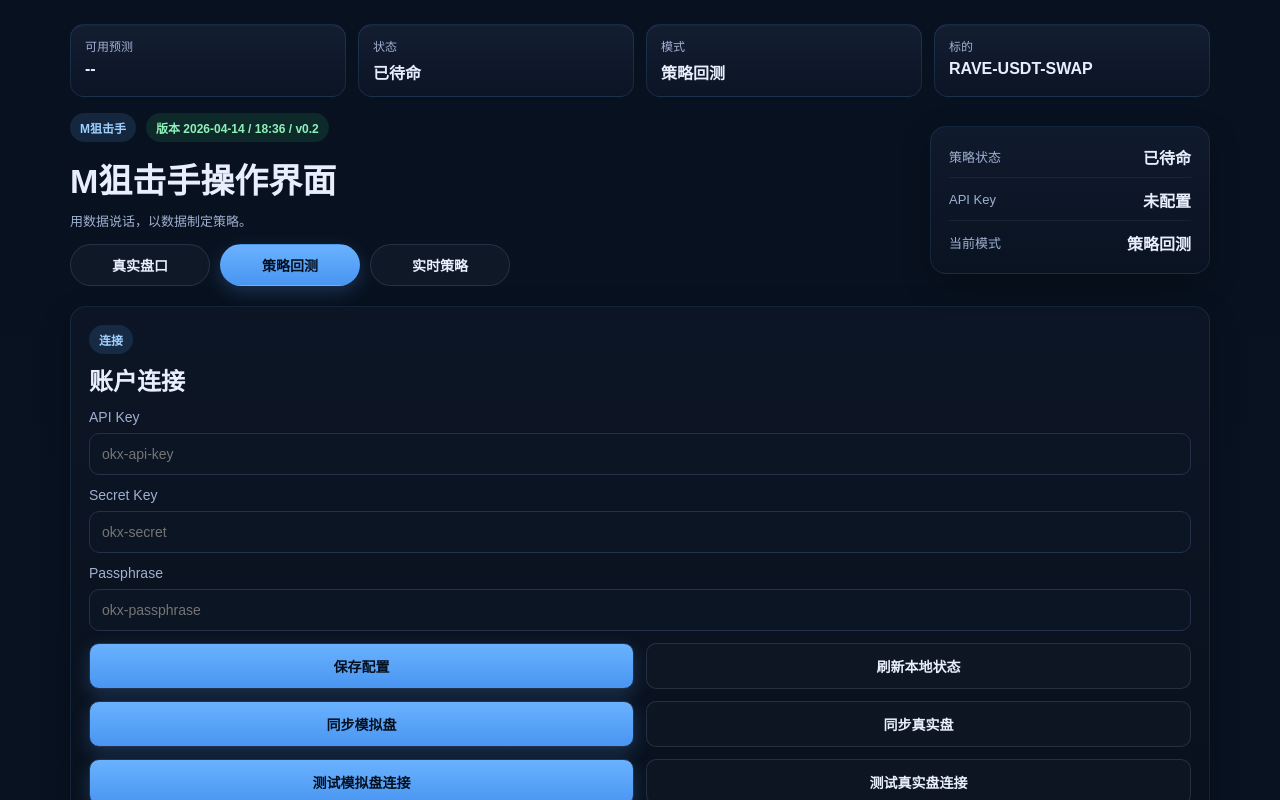
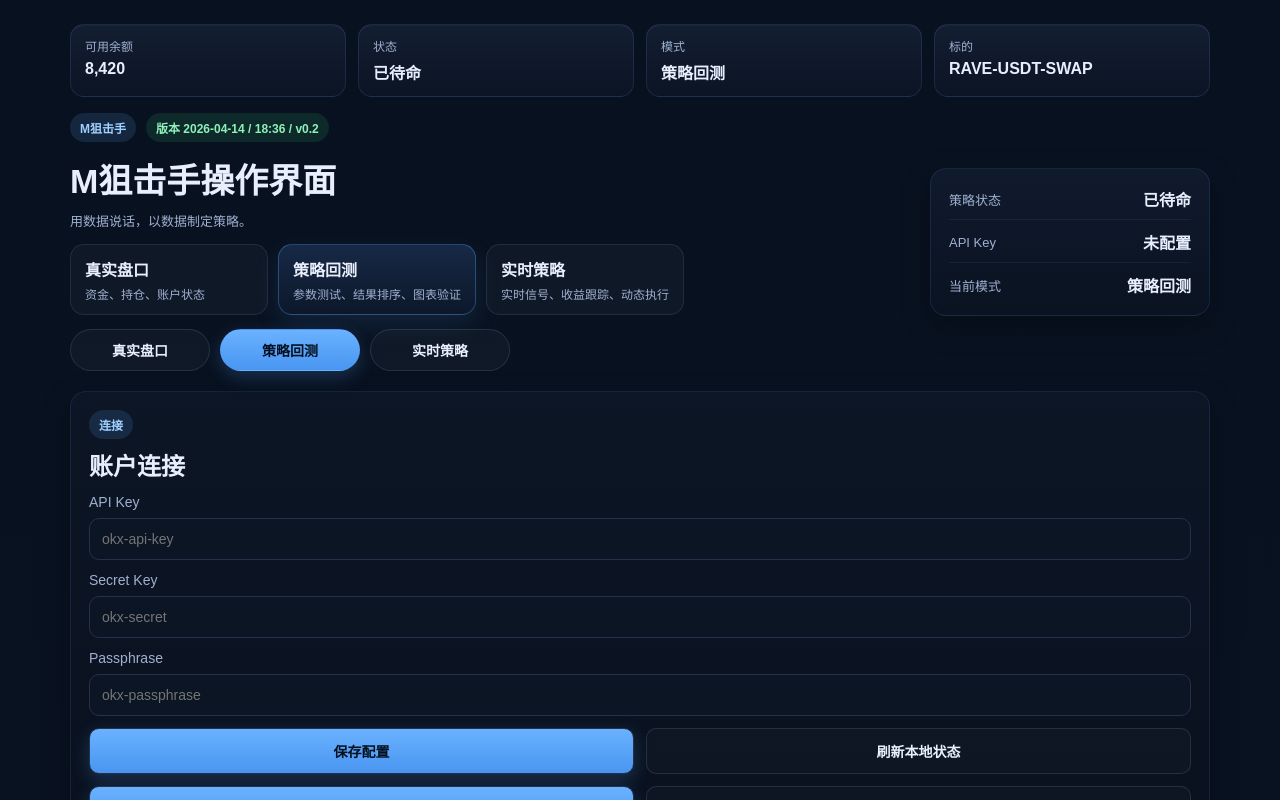
Before and after one commit to mingcz28-spec/okx-trader-sim, a Next.js app in the folder okx-trader-sim/: page / in a window 1280 px wide. Shown: the top 800 px of the page. Built offline with nearby package versions, Linux system fonts and the light colour scheme.

Commit message:
Refine mode summary and fix available balance label

```diff
--- a/okx-trader-sim/app/globals.css
+++ b/okx-trader-sim/app/globals.css
@@ -65,6 +65,31 @@ main {
 }
 .statusCard {
   min-width: 280px;
+}
+.modeOverviewStrip {
+  display: grid;
+  grid-template-columns: repeat(3, minmax(0, 1fr));
+  gap: 10px;
+}
+.modeOverviewItem {
+  padding: 12px 14px;
+  border-radius: 14px;
+  background: rgba(255,255,255,0.03);
+  border: 1px solid rgba(159,176,208,0.12);
+}
+.modeOverviewItem strong {
+  display: block;
+  margin-bottom: 4px;
+}
+.modeOverviewItem span {
+  display: block;
+  color: var(--muted);
+  font-size: 12px;
+}
+.modeOverviewItem.active {
+  border-color: rgba(90,169,255,0.32);
+  box-shadow: 0 10px 26px rgba(90,169,255,0.12);
+  background: linear-gradient(180deg, rgba(24,43,72,0.95), rgba(13,25,43,0.95));
 }
 .modeSelectorRow {
   display: flex;
@@ -590,6 +615,9 @@ button:disabled {
   .statusCard {
     min-width: 100%;
   }
+  .modeOverviewStrip {
+    grid-template-columns: 1fr;
+  }
   .modeSelectorRow {
     flex-direction: column;
   }
--- a/okx-trader-sim/app/page.tsx
+++ b/okx-trader-sim/app/page.tsx
@@ -475,8 +475,8 @@ export default function HomePage() {
     <main>
       <div className="marketStrip">
         <div className="marketChip">
-          <span>可用预测</span>
-          <strong>{selectedBacktest ? `${formatNumber(selectedBacktest.totalReturn * 100, 2)}%` : '--'}</strong>
+          <span>可用余额</span>
+          <strong>{formatNumber(state.availableMargin, 4)}</strong>
         </div>
         <div className="marketChip">
           <span>状态</span>
@@ -497,6 +497,20 @@ export default function HomePage() {
           <div className="deployVersionTag">版本 2026-04-14 / 18:36 / v0.2</div>
           <h1 className="heroTitle">M狙击手操作界面</h1>
           <div className="small">用数据说话，以数据制定策略。</div>
+          <div className="modeOverviewStrip" style={{ marginTop: 14 }}>
+            <div className={appMode === 'market' ? 'modeOverviewItem active' : 'modeOverviewItem'}>
+              <strong>真实盘口</strong>
+              <span>资金、持仓、账户状态</span>
+            </div>
+            <div className={appMode === 'backtest' ? 'modeOverviewItem active' : 'modeOverviewItem'}>
+              <strong>策略回测</strong>
+              <span>参数测试、结果排序、图表验证</span>
+            </div>
+            <div className={appMode === 'realtime' ? 'modeOverviewItem active' : 'modeOverviewItem'}>
+              <strong>实时策略</strong>
+              <span>实时信号、收益跟踪、动态执行</span>
+            </div>
+          </div>
           <div className="modeSelectorRow" style={{ marginTop: 14 }}>
             <button className={appMode === 'market' ? 'modeSwitchBtn active' : 'modeSwitchBtn'} onClick={() => setAppMode('market')}>真实盘口</button>
             <button className={appMode === 'backtest' ? 'modeSwitchBtn active' : 'modeSwitchBtn'} onClick={() => setAppMode('backtest')}>策略回测</button>
```
